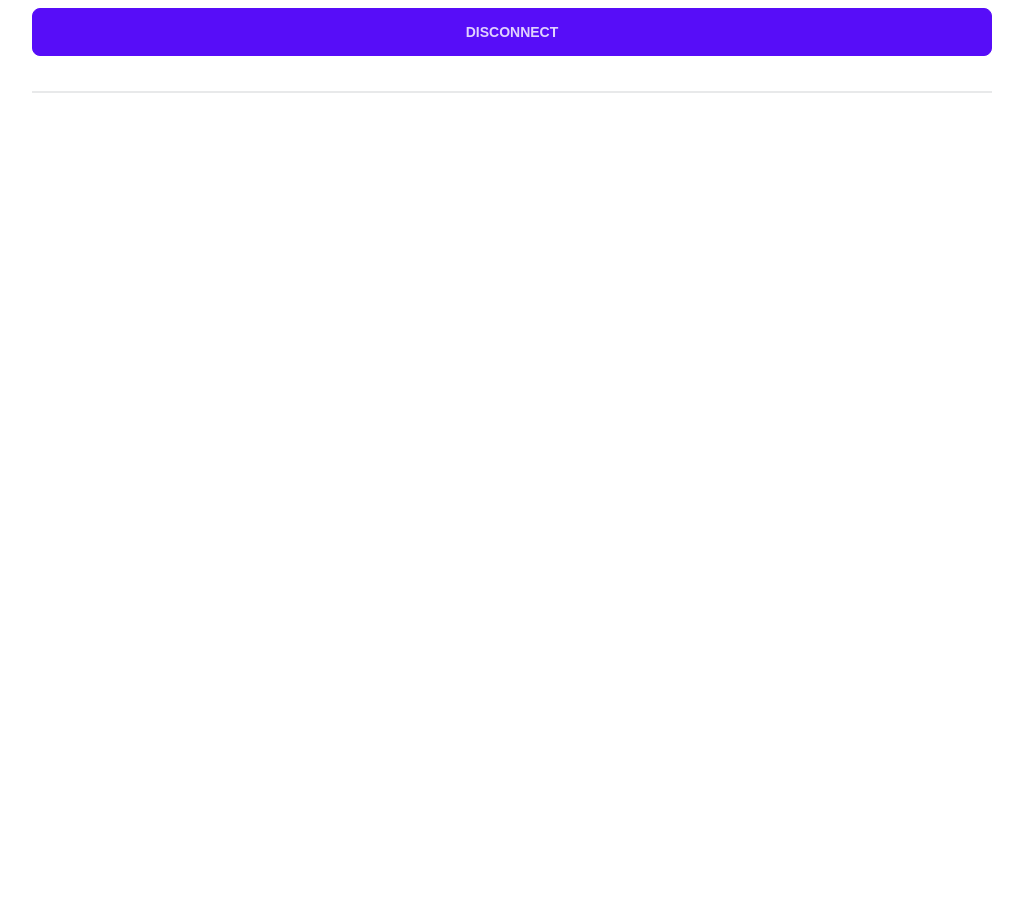
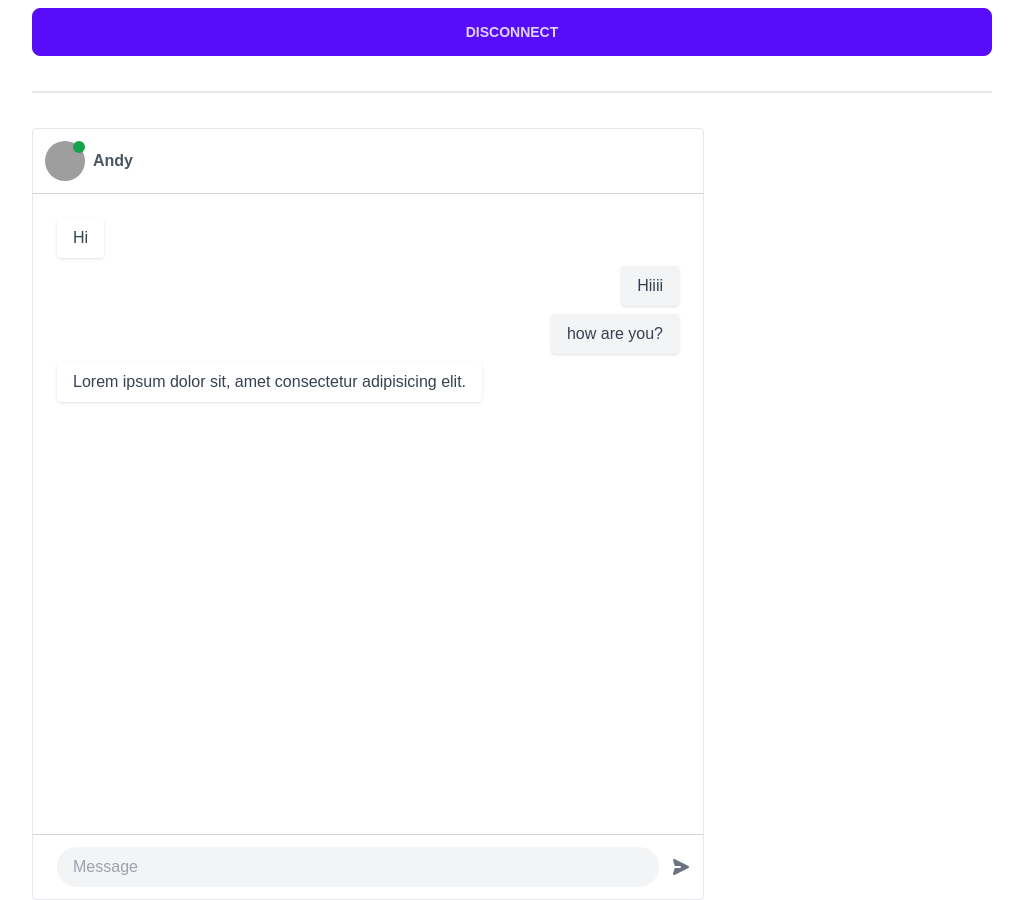
Before and after one commit to tratchapong/socket-io-front, a React (Vite) app: page / in a window 1280 px wide. Shown: the part 140-1040 px from the top of the page, without its empty margins (128-1151 px from the left). Before the commit the page ends 800 px from the top, so only its background shows below. Built offline with nearby package versions, Linux system fonts and the light colour scheme; no server answers; grey boxes are pictures that could not be loaded; a web font is replaced by a local one.

Commit message:
add Chat Ui

```diff
--- a/src/App.jsx
+++ b/src/App.jsx
@@ -1,5 +1,6 @@
 import {useState, useEffect} from 'react'
 import {socket} from './socket'
+import ChatBox from './ChatBox'
 
 function App() {
   const [isConnected, setIsConnected] = useState(socket.connected)
@@ -33,7 +34,7 @@ function App() {
       <button className="btn btn-primary" onClick={()=>socket.connect()}>Connect</button>
       <button className="btn btn-primary" onClick={()=>socket.disconnect()}>Disconnect</button>
       <div className="divider"></div>
-
+      <ChatBox />
     </div>
   )
 }
--- /dev/null
+++ b/src/ChatBox.jsx
@@ -0,0 +1,69 @@
+import React from 'react'
+
+export default function ChatBox() {
+  return (
+    <div className="container mx-auto">
+  <div className="max-w-2xl border rounded">
+    <div>
+      <div className="w-full">
+        <div className="relative flex items-center p-3 border-b border-gray-300">
+          <img
+            className="object-cover w-10 h-10 rounded-full"
+            src="https://www.svgrepo.com/show/508199/user-square.svg"
+            alt="username"
+          />
+          <span className="block ml-2 font-bold text-gray-600">Andy</span>
+          <span className="absolute w-3 h-3 bg-green-600 rounded-full left-10 top-3"></span>
+        </div>
+        <div className="relative w-full p-6 overflow-y-auto h-[40rem]">
+          <ul className="space-y-2">
+            <li className="flex justify-start">
+              <div className="relative max-w-xl px-4 py-2 text-gray-700 rounded shadow">
+                <span className="block">Hi</span>
+              </div>
+            </li>
+            <li className="flex justify-end">
+              <div className="relative max-w-xl px-4 py-2 text-gray-700 bg-gray-100 rounded shadow">
+                <span className="block">Hiiii</span>
+              </div>
+            </li>
+            <li className="flex justify-end">
+              <div className="relative max-w-xl px-4 py-2 text-gray-700 bg-gray-100 rounded shadow">
+                <span className="block">how are you?</span>
+              </div>
+            </li>
+            <li className="flex justify-start">
+              <div className="relative max-w-xl px-4 py-2 text-gray-700 rounded shadow">
+                <span className="block">
+                  Lorem ipsum dolor sit, amet consectetur adipisicing elit.{" "}
+                </span>
+              </div>
+            </li>
+          </ul>
+        </div>
+        <div className="flex items-center justify-between w-full p-3 border-t border-gray-300">
+          <input
+            type="text"
+            placeholder="Message"
+            className="block w-full py-2 pl-4 mx-3 bg-gray-100 rounded-full outline-none focus:text-gray-700"
+            name="message"
+            required=""
+          />
+          <button type="submit">
+            <svg
+              className="w-5 h-5 text-gray-500 origin-center transform rotate-90"
+              xmlns="http://www.w3.org/2000/svg"
+              viewBox="0 0 20 20"
+              fill="currentColor"
+            >
+              <path d="M10.894 2.553a1 1 0 00-1.788 0l-7 14a1 1 0 001.169 1.409l5-1.429A1 1 0 009 15.571V11a1 1 0 112 0v4.571a1 1 0 00.725.962l5 1.428a1 1 0 001.17-1.408l-7-14z" />
+            </svg>
+          </button>
+        </div>
+      </div>
+    </div>
+  </div>
+</div>
+
+  )
+}
```
